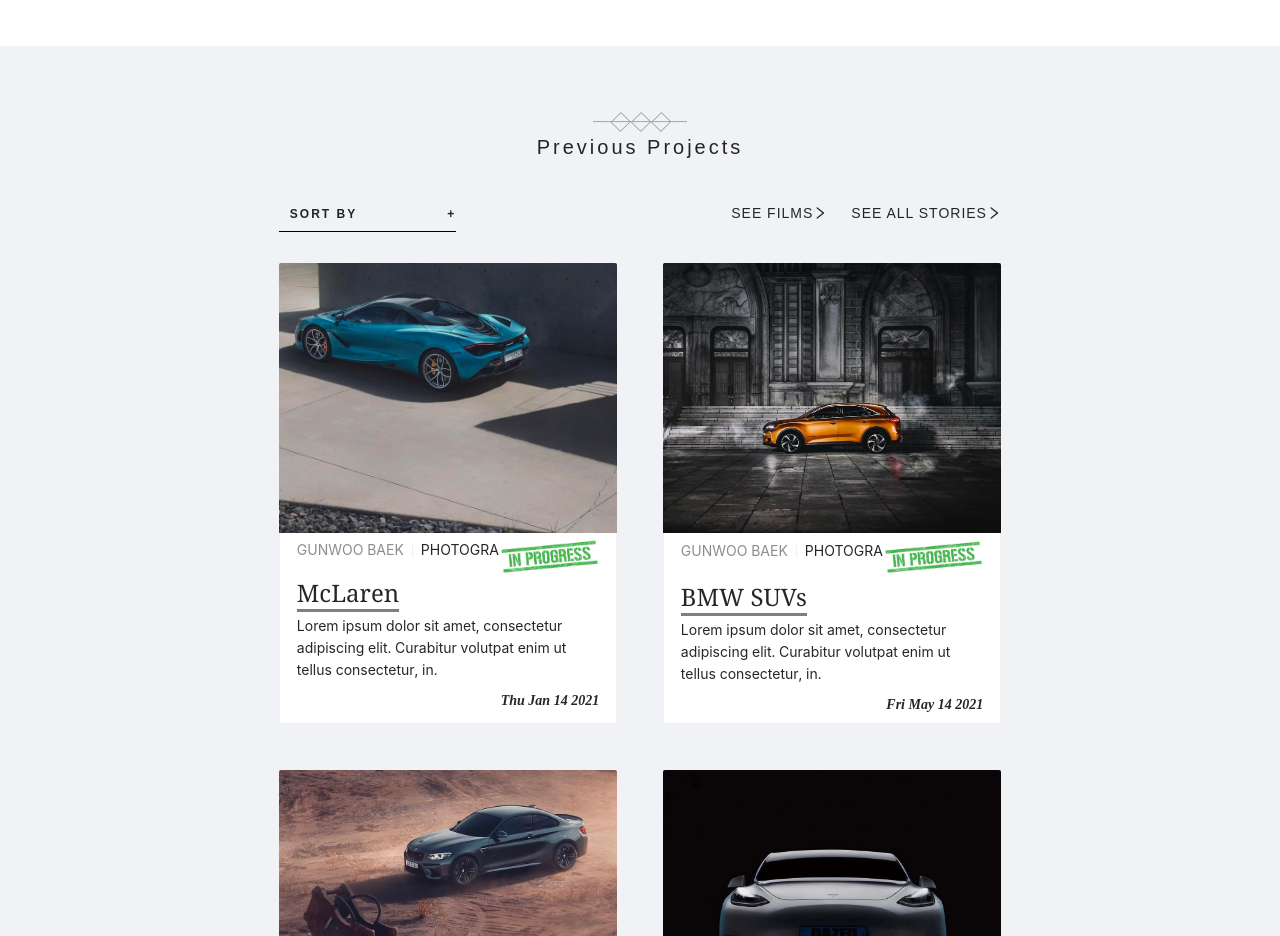
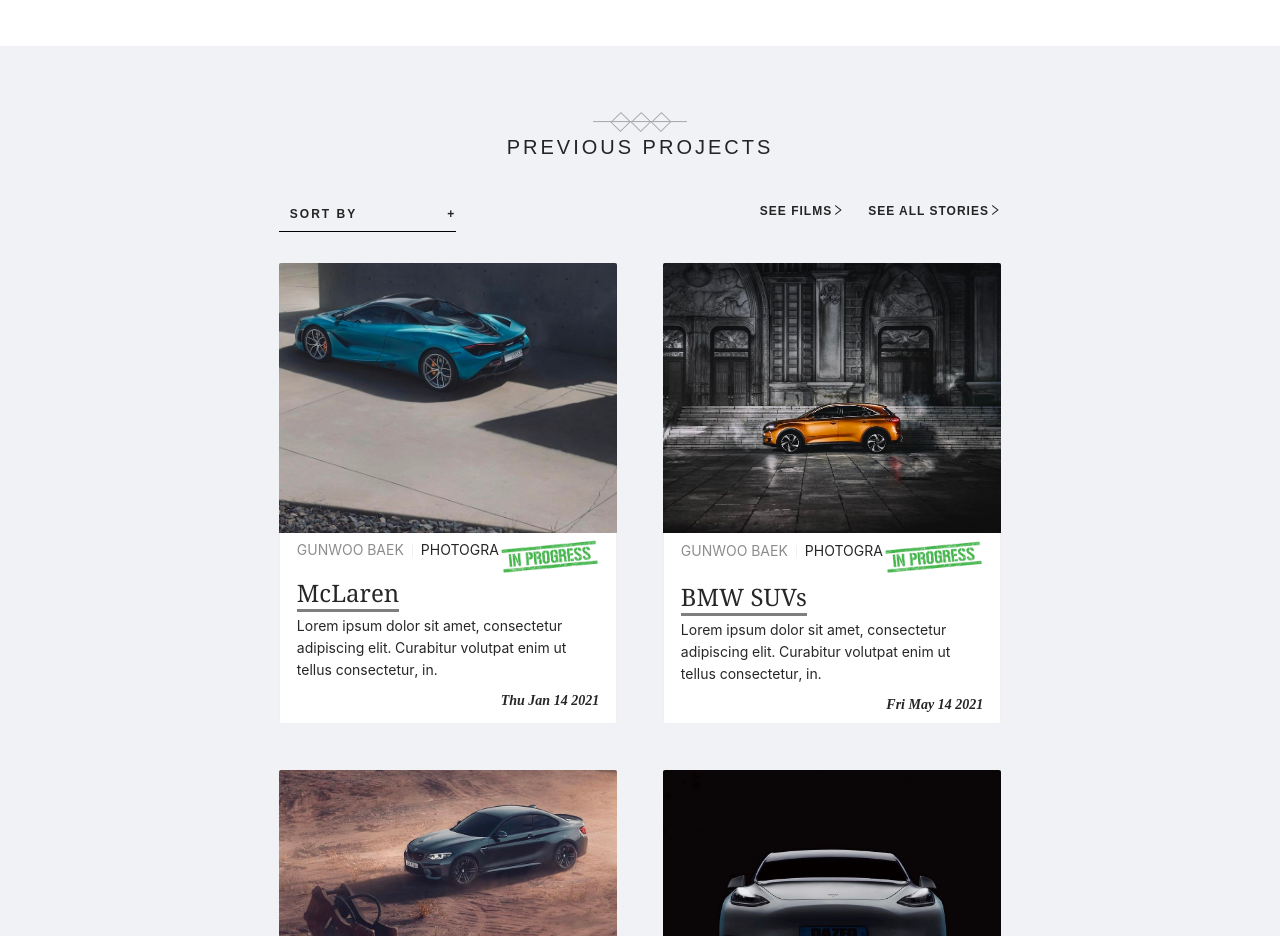
Before and after one commit to Hangyul-Son/Aatreum, a React (Create React App) app: page /bio/1 in a window 1280 px wide. Shown: the part 820-1756 px from the top of the page. Built offline with nearby package versions, Linux system fonts and the light colour scheme.

Commit message:
Refactor bio-portfolio more links

```diff
--- /dev/null
+++ b/src/components/bio/bio-portfolio-more.scss
@@ -0,0 +1,7 @@
+.bio-more {
+  padding-right: 3%;
+  text-align: right;
+  font-family: sans-serif;
+  letter-spacing: 1px;
+  font-size: 12px;
+}
--- /dev/null
+++ b/src/components/bio/bio-portfolio-more.tsx
@@ -0,0 +1,25 @@
+import React from "react";
+import { Col, Space, Typography } from "antd";
+import { RightOutlined } from "@ant-design/icons";
+import "./bio-portfolio-more.scss";
+
+const { Text } = Typography;
+
+function BioPortfolioMore() {
+  return (
+    <Col xs={24} sm={12} className="bio-more">
+      <Space size={"large"}>
+        <Text strong>
+          SEE FILMS
+          <RightOutlined />
+        </Text>
+        <Text strong>
+          SEE ALL STORIES
+          <RightOutlined />
+        </Text>
+      </Space>
+    </Col>
+  );
+}
+
+export default BioPortfolioMore;
--- a/src/components/bio/bio-portfolio.tsx
+++ b/src/components/bio/bio-portfolio.tsx
@@ -1,15 +1,12 @@
 import React from "react";
-import { Col, Row, Image, Card, Typography, Space } from "antd";
-import { RightOutlined } from "@ant-design/icons";
+import { useSelector } from "react-redux";
+import { Col, Row, Image, Card, Typography } from "antd";
 import "./bio-portfolio.scss";
-import "./portfolio-sort-by.scss";
 
+import { RootState } from "../../contexts/store";
 import PortfolioCardMeta from "./portfolio-card-meta";
 import PortfolioSortBy from "./portfolio-sort-by";
-import { useSelector } from "react-redux";
-import { RootState } from "../../contexts/store";
-
-// const carSource = ["car1.jpg", "car2.jpg", "car3.jpg", "car4.jpg"];
+import BioPortfolioMore from "./bio-portfolio-more";
 
 function BioPortfolio() {
   const previousProjects = useSelector(
@@ -24,22 +21,11 @@
         className="pf-logo"
       />
       <br />
-      <Typography.Text className="pf-title">Previous Projects</Typography.Text>
+      <Typography.Text className="pf-title">PREVIOUS PROJECTS</Typography.Text>
 
       <Row className="pf-row">
         <PortfolioSortBy />
-        <Col xs={24} sm={12} className="pf-link">
-          <Space size={"large"}>
-            <Typography.Text>
-              SEE FILMS
-              <RightOutlined />
-            </Typography.Text>
-            <Typography.Text>
-              SEE ALL STORIES
-              <RightOutlined />
-            </Typography.Text>
-          </Space>
-        </Col>
+        <BioPortfolioMore />
 
         {previousProjects.map((project, index) => (
           <Col
```
